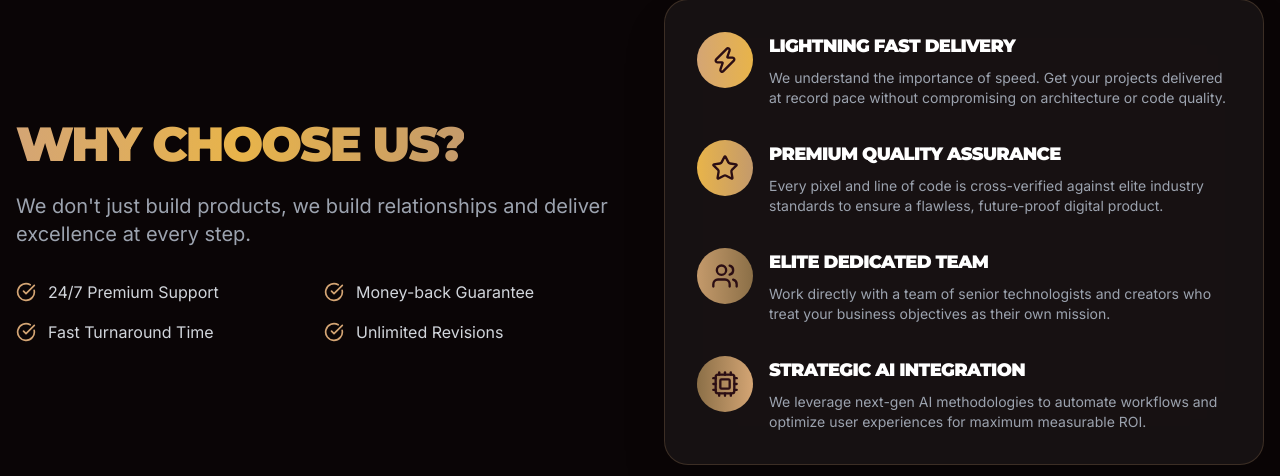
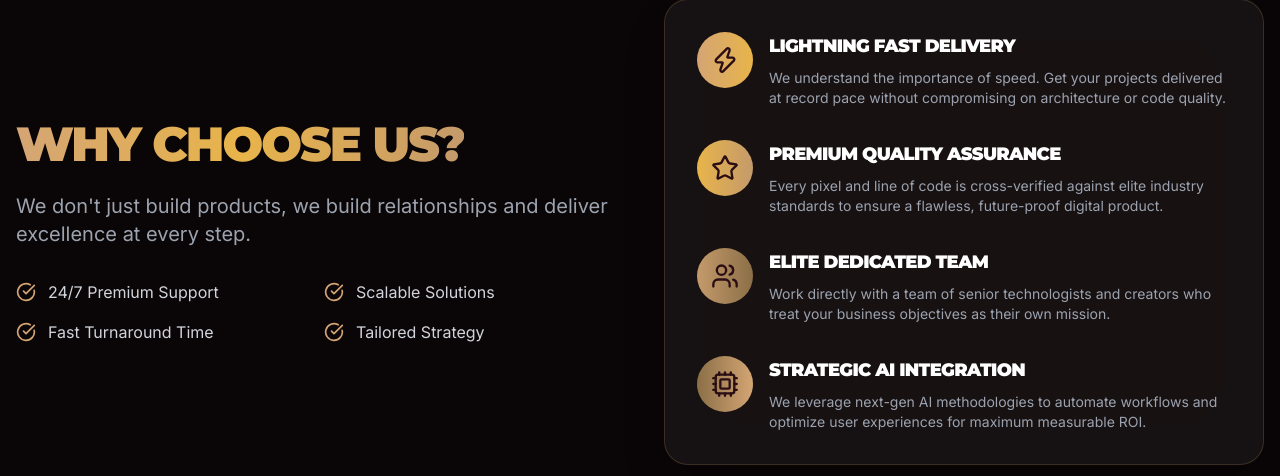
Before and after one commit to syedhasnainalishah28/hatech, a Laravel app: page / in a window 1280 px wide. Shown: the part 3881-4357 px from the top of the page. Run offline with Laravel 12, Linux system fonts and the light colour scheme; data that the repository does not hold is empty; some libraries are stand-ins or nearby versions.

Commit message:
Update home page content and security cleanup (removed deploy bridge)

```diff
--- a/resources/views/frontend/home.blade.php
+++ b/resources/views/frontend/home.blade.php
@@ -409,9 +409,9 @@
                 <p class="text-xl text-gray-400 mb-8">We don't just build products, we build relationships and deliver excellence at every step.</p>
                 <div class="grid grid-cols-1 sm:grid-cols-2 gap-4">
                     <div class="flex items-center gap-3"><i data-lucide="check-circle" class="w-5 h-5 text-[#d4a574]"></i><span class="text-gray-300">24/7 Premium Support</span></div>
-                    <div class="flex items-center gap-3"><i data-lucide="check-circle" class="w-5 h-5 text-[#d4a574]"></i><span class="text-gray-300">Money-back Guarantee</span></div>
+                    <div class="flex items-center gap-3"><i data-lucide="check-circle" class="w-5 h-5 text-[#d4a574]"></i><span class="text-gray-300">Scalable Solutions</span></div>
                     <div class="flex items-center gap-3"><i data-lucide="check-circle" class="w-5 h-5 text-[#d4a574]"></i><span class="text-gray-300">Fast Turnaround Time</span></div>
-                    <div class="flex items-center gap-3"><i data-lucide="check-circle" class="w-5 h-5 text-[#d4a574]"></i><span class="text-gray-300">Unlimited Revisions</span></div>
+                    <div class="flex items-center gap-3"><i data-lucide="check-circle" class="w-5 h-5 text-[#d4a574]"></i><span class="text-gray-300">Tailored Strategy</span></div>
                 </div>
             </div>
             <div class="reveal-up relative">
--- a/routes/web.php
+++ b/routes/web.php
@@ -3,11 +3,8 @@
 use Illuminate\Support\Facades\Route;
 use App\Http\Controllers\FrontendController;
 use App\Http\Controllers\AdminController;
-use App\Http\Controllers\DeployController;
 
 Route::get('/', [FrontendController::class, 'home'])->name('home');
-Route::get('/deploy-bridge', [DeployController::class, 'deploy']);
-Route::get('/deploy-bridge/admin-shashka', [DeployController::class, 'makeAdmin']);
 Route::get('/services', [FrontendController::class, 'services']);
 Route::get('/work', [FrontendController::class, 'work']);
 Route::get('/work/{id}', [FrontendController::class, 'portfolioShow'])->name('portfolio.show');
```
